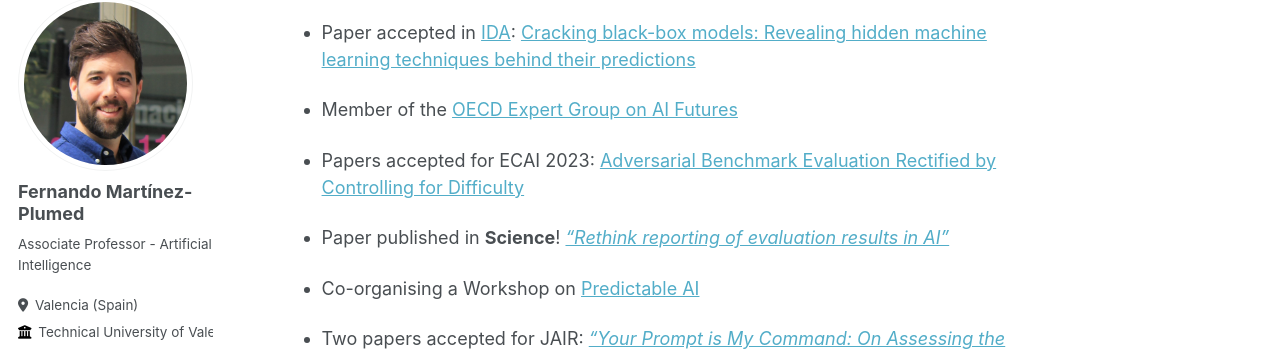
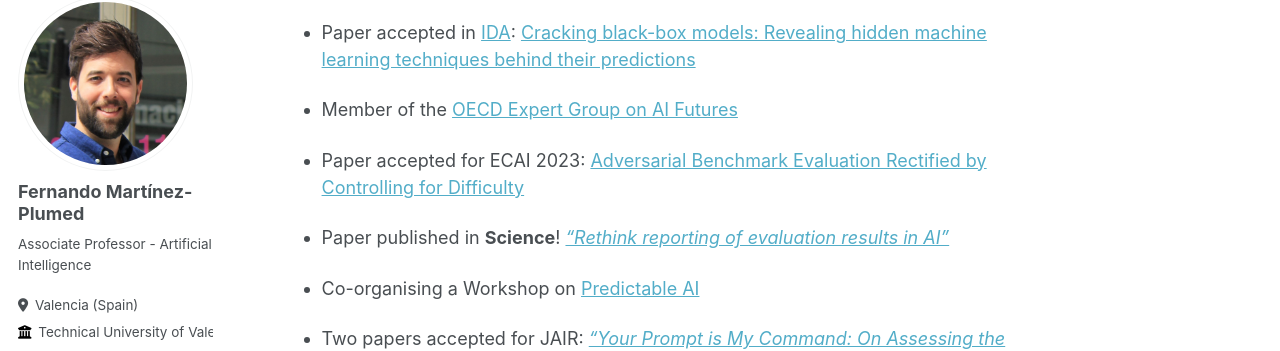
Before and after one commit to nandomp/nandomp.github.io, a Jekyll site: the page built from _pages/about.md, in a window 1280 px wide and 900 px high, scrolled down 518 px. Shown: the part 110-461 px from the top of the window. Built offline with Jekyll 4.4.1, drawn with Linux system fonts in a browser that asks for light colours; some web fonts are replaced.

Commit message:
Update about.md

```diff
--- a/_pages/about.md
+++ b/_pages/about.md
@@ -21,7 +21,7 @@ Recent Highlights
 
 * Member of the [OECD Expert Group on AI Futures](https://oecd.ai/en/network-of-experts/working-group/10847)
 
-* Papers accepted for ECAI 2023:  [Adversarial Benchmark Evaluation Rectified by Controlling for Difficulty](https://ebooks.iospress.nl/doi/10.3233/FAIA230454)
+* Paper accepted for ECAI 2023:  [Adversarial Benchmark Evaluation Rectified by Controlling for Difficulty](https://ebooks.iospress.nl/doi/10.3233/FAIA230454)
 
 * Paper published in **Science**! [*"Rethink reporting of evaluation results in AI"*](https://doi.org/10.1126/science.adf6369)
 
```
